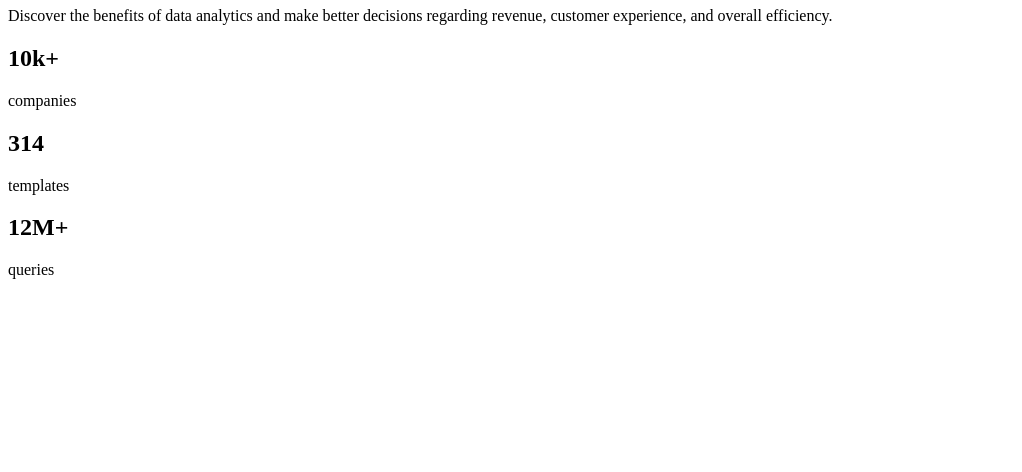
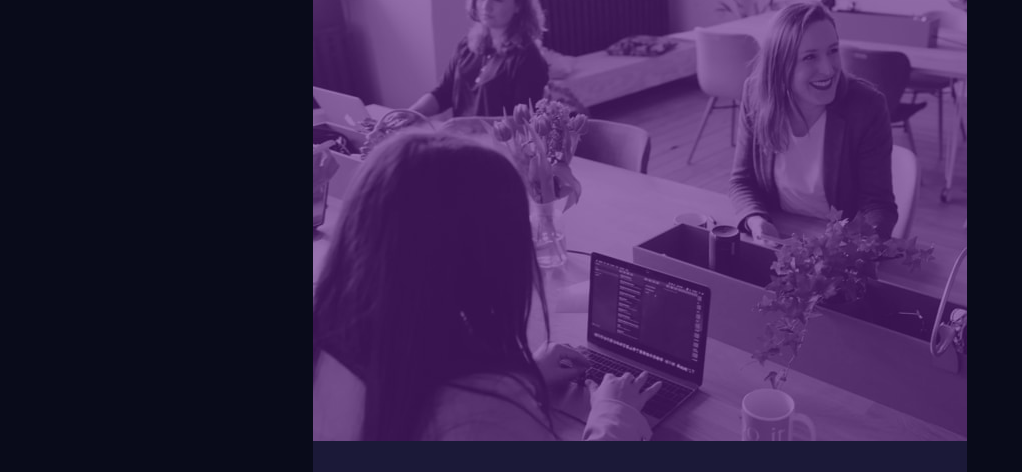
Before and after one commit to GSD3v08/stats-preview-card, a plain HTML site: page index.html in a window 1280 px wide. Shown: the part 99-571 px from the top of the page, without its empty margins (0-1022 px from the left). Drawn offline with Linux system fonts and the light colour scheme; the site is published under a folder, as on GitHub Pages, so addresses that start at the root find nothing.

Commit message:
fixed links

```diff
--- a/index.html
+++ b/index.html
@@ -4,9 +4,9 @@
     <meta charset="UTF-8">
     <meta http-equiv="X-UA-Compatible" content="IE=edge">
     <meta name="viewport" content="width=device-width, initial-scale=1.0">
-    <link rel="shortcut icon" href="/assets/images/favicon-32x32.png" type="image/x-icon">
-    <link rel="stylesheet" href="/css/normalize.css">
-    <link rel="stylesheet" href="/css/styles.css">
+    <link rel="shortcut icon" href="assets/images/favicon-32x32.png" type="image/x-icon">
+    <link rel="stylesheet" href="css/normalize.css">
+    <link rel="stylesheet" href="css/styles.css">
     <link rel="preconnect" href="https://fonts.googleapis.com">
     <link rel="preconnect" href="https://fonts.gstatic.com" crossorigin>
     <link href="https://fonts.googleapis.com/css2?family=Inter:wght@400;700&family=Lexend+Deca&display=swap" rel="stylesheet">
@@ -20,9 +20,9 @@
                          /assets/images/image-header-mobile.jpg 2x" alt="image header mobile"> -->
             <div class="background-overlay"></div>
             <picture>
-                <source srcset="/assets/images/image-header-mobile.jpg" media="(max-width:1439px)">
+                <source srcset="assets/images/image-header-mobile.jpg" media="(max-width:1439px)">
                 <!-- <source srcset="/assets/images/image-header-desktop.jpg" media="(min-width:1440px)"> -->
-                <img src="/assets/images/image-header-desktop.jpg" alt="image main">
+                <img src="assets/images/image-header-desktop.jpg" alt="image main">
             </picture>
 
         </div>
```
